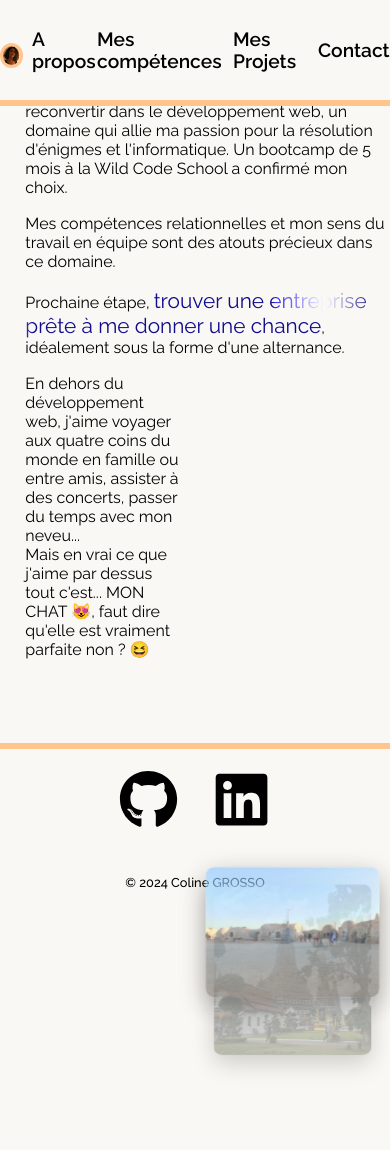
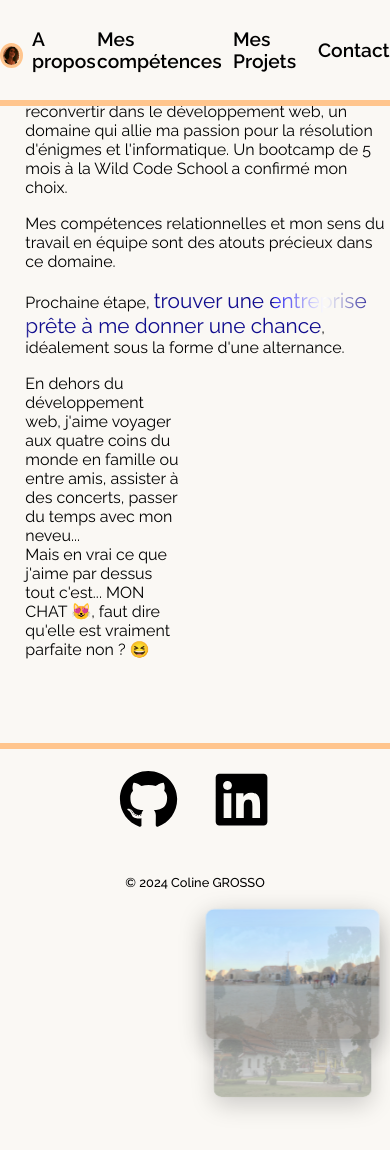
Before and after one commit to Coline1186/Portfolio, a React (Vite) app: page /#/about in a window 390 px wide. Shown: the top 1150 px of the page. Built offline with nearby package versions, Linux system fonts and the light colour scheme; a web font is replaced by a local one.

Commit message:
beginning of responsive

```diff
--- a/src/components/About/About.css
+++ b/src/components/About/About.css
@@ -87,7 +87,7 @@
   .image-container-about {
     margin-top: 0vh;
     right: 0;
-    top: 100vh;
+    top: 105vh;
     width: 50vw;
     height: 50vh;
   }
```
